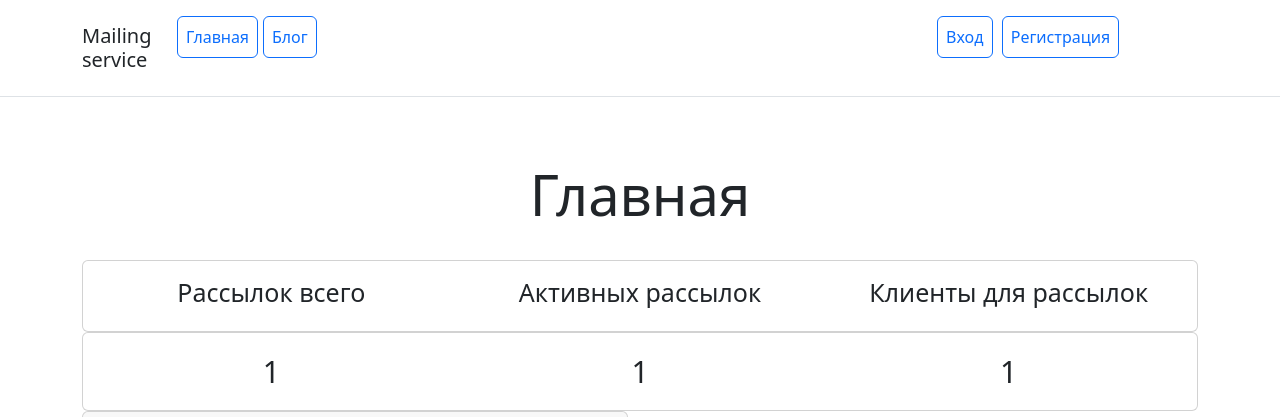
After one commit to DmitryVorotnikov/mailing_service, a Django app: template mailing/templates/mailing/main_page.html in a window 1280 px wide. The commit adds this page. Shown: the top 417 px of the page. Run offline with Django 4.2, Linux system fonts and the light colour scheme; the template is opened without the code that fills it: most values are stand-ins (such as "Sample title", 1, 10 or a date in 2020); some libraries are stand-ins or nearby versions.

Commit message:
Add main_page

```diff
--- a/mailing/templates/mailing/base.html
+++ b/mailing/templates/mailing/base.html
@@ -20,9 +20,11 @@
             </div>
             <div class="col-3 col-md">
                 <ul class="list-unstyled text-small">
-                    <li><a class="text-muted" href="#">Главная</a></li>
+                    <li><a class="text-muted" href="{% url 'mailing:main_page' %}">Главная</a></li>
+                    {% if user.is_authenticated %}
                     <li><a class="text-muted" href="{% url 'mailing:mailings_list' %}">Рассылки</a></li>
-                    {% if not user.is_staff or user.is_superuser %}
+                    {% endif %}
+                    {% if not user.is_staff and user.is_authenticated or user.is_superuser %}
                     <li><a class="text-muted" href="{% url 'mailing:clients_list' %}">Клиенты</a></li>
                     <li><a class="text-muted" href="{% url 'mailing:report_list' %}">Отчеты</a></li>
                     <li><a class="text-muted" href="{% url 'users:users_list' %}">Пользователи</a></li>
--- a/mailing/templates/mailing/includes/inc_mailing_menu.html
+++ b/mailing/templates/mailing/includes/inc_mailing_menu.html
@@ -6,12 +6,12 @@
             </div>
             <div class="col-md-7">
                 <nav class="d-flex">
-                    <a class="p-2 btn btn-outline-primary" style="margin-right: 5px;" href="#">Главная</a>
+                    <a class="p-2 btn btn-outline-primary" style="margin-right: 5px;" href="{% url 'mailing:main_page' %}">Главная</a>
                     {% if user.is_authenticated %}
                     <a class="p-2 btn btn-outline-primary" style="margin-right: 5px;"
                        href="{% url 'mailing:mailings_list' %}">Рассылки</a>
                     {% endif %}
-                    {% if not user.is_staff or user.is_superuser %}
+                    {% if not user.is_staff and user.is_authenticated or user.is_superuser %}
                     <a class="p-2 btn btn-outline-primary" style="margin-right: 5px;"
                        href="{% url 'mailing:clients_list' %}">Клиенты</a>
                     <a class="p-2 btn btn-outline-primary" style="margin-right: 5px;"
--- /dev/null
+++ b/mailing/templates/mailing/main_page.html
@@ -0,0 +1,77 @@
+{% extends 'mailing/base.html' %}
+
+{% block content %}
+<div class="pricing-header px-3 py-3 pt-md-5 pb-md-4 mx-auto text-center">
+    <h1 class="display-4">Главная</h1>
+</div>
+
+<div class="container">
+    <div class="row">
+        <div class="col-sm-12">
+            <div class="card">
+                <div class="card-body">
+                    <div class="row">
+                        <div class="col-sm-4">
+                            <h5 class="card-title" style="font-size: 25px; text-align: center;">Рассылок всего</h5>
+                        </div>
+                        <div class="col-sm-4">
+                            <h5 class="card-title" style="font-size: 25px; text-align: center;">Активных рассылок</h5>
+                        </div>
+                        <div class="col-sm-4">
+                            <h5 class="card-title" style="font-size: 25px; text-align: center;">Клиенты для рассылок</h5>
+                        </div>
+                    </div>
+                </div>
+            </div>
+        </div>
+    </div>
+</div>
+
+<div class="container">
+    <div class="row">
+        <div class="col-sm-12">
+            <div class="card">
+                <div class="card-body">
+                    <div class="row">
+                        <div class="col-sm-4">
+                            <p class="card-text" style="font-size: 30px; text-align: center;">{{ mailing_count }}</p>
+                        </div>
+                        <div class="col-sm-4">
+                            <p class="card-text" style="font-size: 30px; text-align: center;">{{ mailing_active_count }}</p>
+                        </div>
+                        <div class="col-sm-4">
+                            <p class="card-text" style="font-size: 30px; text-align: center;">{{ client_count }}</p>
+                        </div>
+                    </div>
+                </div>
+            </div>
+        </div>
+    </div>
+</div>
+
+<div class="container">
+    <div class="row text-center">
+        {% for object in object_list %}
+        <div class="col-6">
+            <div class="card mb-4 box-shadow" style="height: 700px;">
+                <div class="card-header">
+                    <img src="/media/{{ object.preview }}" style="max-width: 550%; height: auto;"
+                         class="card-img-bottom">
+                    <h4 class="my-0 font-weight-normal">{{ object.title }}</h4>
+                </div>
+                <div class="card-body d-flex flex-column">
+                    <div class="mt-auto">
+                        <p class="card-title pricing-card-title" style="text-align: left;">
+                            {{ object.content|slice:":340" }}...</p>
+                    </div>
+                    <div class="mt-auto">
+                        <a href="{% url 'blog:blog_item' object.pk %}"
+                           class="btn btn-lg btn-block btn-outline-primary">Читать</a>
+                    </div>
+                </div>
+            </div>
+        </div>
+        {% endfor %}
+    </div>
+</div>
+{% endblock %}
--- a/mailing/urls.py
+++ b/mailing/urls.py
@@ -2,7 +2,7 @@ from django.urls import path
 
 from mailing.apps import MailingConfig
 from mailing.views import ClientListView, ClientCreateView, ClientUpdateView, ClientDeleteView, MailingListView, \
-    MailingCreateView, MailingUpdateView, MailingDeleteView, MailingLogListView
+    MailingCreateView, MailingUpdateView, MailingDeleteView, MailingLogListView, MainListView
 
 app_name = MailingConfig.name
 
@@ -20,5 +20,5 @@ urlpatterns = [
     path('report/', MailingLogListView.as_view(), name='report_list'),
 
 
-    # path('', MailingLogListView.as_view(), name='report_list'), Тут будет главная страница
+    path('', MainListView.as_view(), name='main_page'),
 ]
```
Also changed, not shown: mailing/views.py (+18 -0 lines).
